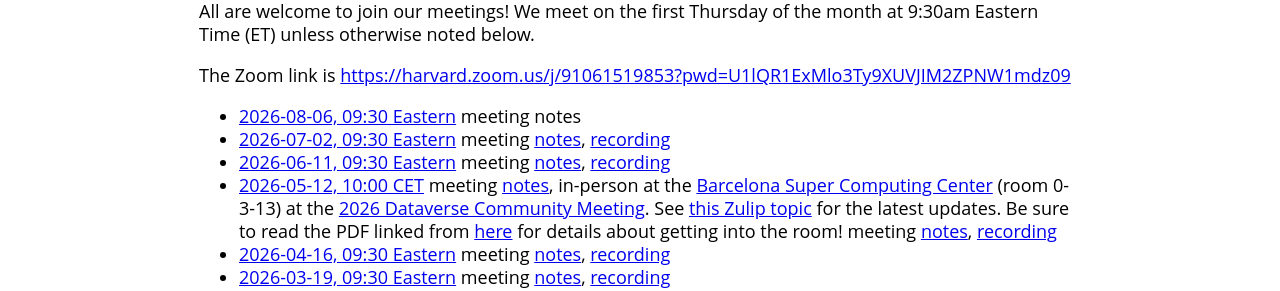
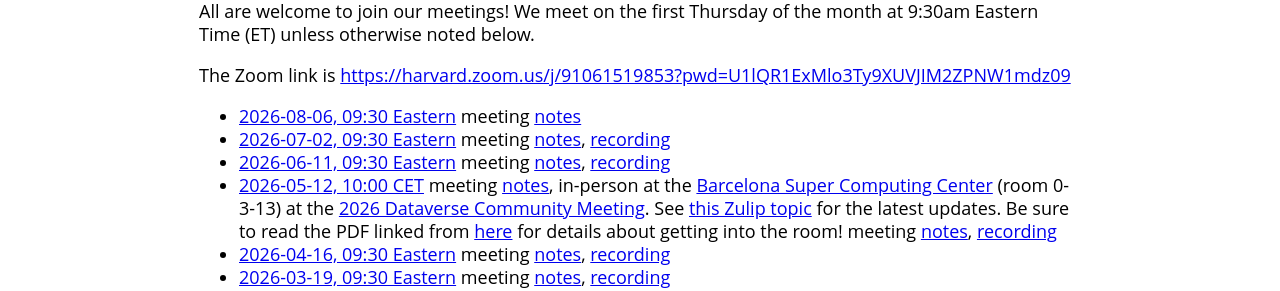
Before and after one commit to gdcc/ct.gdcc.io, a Jekyll site: the page built from index.md, in a window 1280 px wide and 900 px high, scrolled down 660 px. Shown: the part 156-447 px from the top of the window. Built offline with Jekyll 4.4.1, drawn with Linux system fonts in a browser that asks for light colours; our own code applies the rules of GitHub Pages for plain Markdown files; part of the change alters nothing that is shown.

```diff
--- a/index.md
+++ b/index.md
@@ -23,7 +23,7 @@ All are welcome to join our meetings! We meet on the first Thursday of the month
 
 The Zoom link is <https://harvard.zoom.us/j/91061519853?pwd=U1lQR1ExMlo3Ty9XUVJIM2ZPNW1mdz09>
 
-- [2026-08-06, 09:30 Eastern](https://time.is/compare/0930_06_Aug_2026_in_Boston) meeting notes
+- [2026-08-06, 09:30 Eastern](https://time.is/compare/0930_06_Aug_2026_in_Boston) meeting [notes](https://docs.google.com/document/d/1qjU6e8J4MKPXMSkEeruy2kLSIEbw0ZiTUNZki8WkqIM/edit?usp=sharing)
 - [2026-07-02, 09:30 Eastern](https://time.is/compare/0930_02_Jul_2026_in_Boston) meeting [notes](https://docs.google.com/document/d/1hWKp9mk3KLx0c54HUCsJqHssV1ol66F-samectJ-6Ss/edit?usp=sharing), [recording](https://drive.google.com/file/d/1ivT3EgwkmhEsZDLwPhGBBA9hWrIIAmw7/view?usp=drive_link)
 - [2026-06-11, 09:30 Eastern](https://time.is/compare/0930_11_Jun_2026_in_Boston) meeting [notes](https://docs.google.com/document/d/1TYsovyRWdygGglZ9pOqWMhNnmPl_CRqi0OzMIwvdyGQ/edit?usp=sharing), [recording](https://drive.google.com/drive/folders/1-HjwWrvQggmILe0hSBKgPLREmt6uwgy-?usp=drive_link)
 - [2026-05-12, 10:00 CET](https://time.is/compare/0000_12_May_2026_in_Barcelona) meeting [notes](https://docs.google.com/document/d/1jrGp846XLduA7rDxc4EnqbPlVf85gRhgqYrQDMr9Ut4/edit?usp=sharing), in-person at the [Barcelona Super Computing Center](https://www.bsc.es/) (room 0-3-13) at the [2026 Dataverse Community Meeting](https://dcm2026.com/). See [this Zulip topic](https://dataverse.zulipchat.com/#narrow/channel/375812-containers/topic/Containerization.20wg.20at.20DCM.202026.20in.20Barcelona/with/585984634) for the latest updates. Be sure to read the PDF linked from [here](https://dataverse.zulipchat.com/#narrow/channel/375812-containers/topic/Containerization.20wg.20at.20DCM.202026.20in.20Barcelona/near/594007573) for details about getting into the room! meeting [notes](https://docs.google.com/document/d/1jrGp846XLduA7rDxc4EnqbPlVf85gRhgqYrQDMr9Ut4/edit?usp=sharing), [recording](https://drive.google.com/drive/folders/1ufED3kTD30eRpO93R8kWEZmsnxPZwjKO?usp=drive_link)
```
